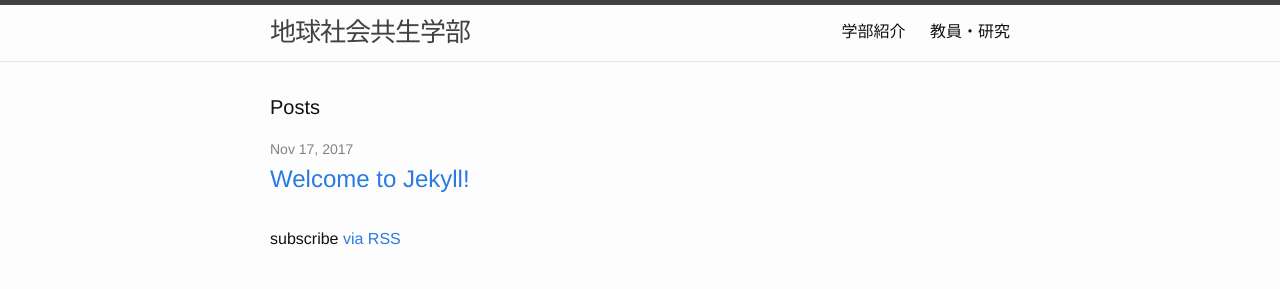
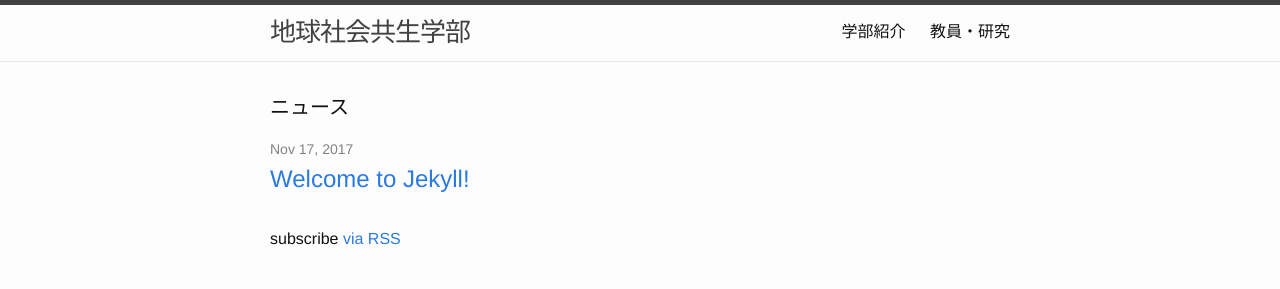
Before and after one commit to gsc-aoyama/www4international, a Jekyll site: the page built from index.md, in a window 1280 px wide. Shown: the top 289 px of the page. Built offline with Jekyll 4.4.1, drawn with Linux system fonts in a browser that asks for light colours.

Commit message:
Posts をニュースとして扱う

```diff
--- a/_layouts/home.html
+++ b/_layouts/home.html
@@ -6,7 +6,7 @@
 
   {{ content }}
 
-  <h1 class="page-heading">Posts</h1>
+  <h1 class="page-heading">ニュース</h1>
 
   <ul class="post-list">
     {% for post in site.posts %}
```
